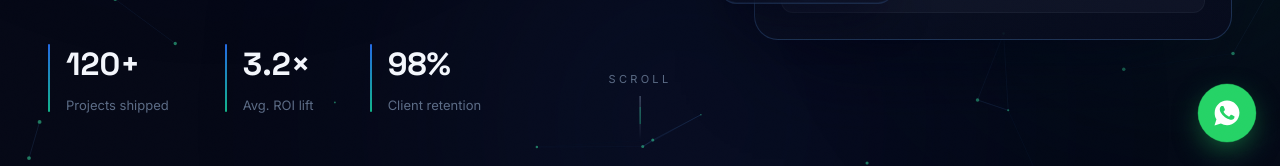
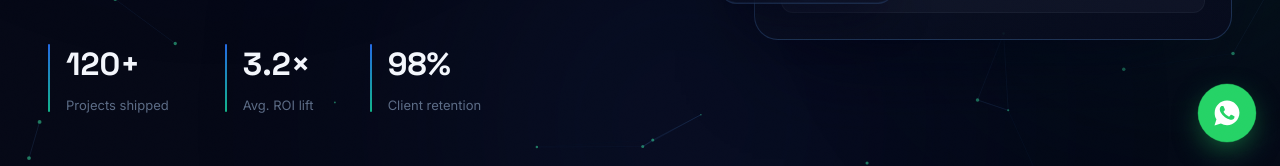
Before and after one commit to santosh-workspace/logicmintHQ, a Next.js app: page / in a window 1280 px wide. Shown: the part 634-800 px from the top of the page. Built offline with nearby package versions, Linux system fonts and the light colour scheme.

Commit message:
newly update all the code for website

```diff
--- a/src/app/globals.css
+++ b/src/app/globals.css
@@ -184,10 +184,6 @@ section{position:relative;padding:clamp(80px,10vw,140px) 0}
 .wave i{width:3px;border-radius:3px;background:var(--mint);animation:wv 1s ease-in-out infinite}
 .wave i:nth-child(1){height:8px}.wave i:nth-child(2){height:16px;animation-delay:.12s}.wave i:nth-child(3){height:22px;animation-delay:.24s}.wave i:nth-child(4){height:12px;animation-delay:.36s}.wave i:nth-child(5){height:18px;animation-delay:.48s}.wave i:nth-child(6){height:7px;animation-delay:.6s}
 @keyframes wv{0%,100%{transform:scaleY(.5)}50%{transform:scaleY(1.15)}}
-.scroll-hint{position:absolute;bottom:26px;left:50%;transform:translateX(-50%);display:flex;flex-direction:column;align-items:center;gap:8px;color:var(--faint);font-size:11px;letter-spacing:.3em;text-transform:uppercase;opacity:0;animation:fadeIn 1s ease 2.4s forwards}
-.scroll-hint .stem{width:1px;height:44px;background:linear-gradient(var(--faint),transparent);position:relative;overflow:hidden}
-.scroll-hint .stem::after{content:"";position:absolute;top:-40%;left:0;width:100%;height:40%;background:var(--mint);animation:scrollDrop 2s ease-in-out infinite}
-@keyframes scrollDrop{to{top:110%}}
 @media(max-width:1023px){.hero-grid{grid-template-columns:1fr}.holo{max-width:520px;margin:0 auto}.chip.c2{left:-8px}}
 @media(max-width:767px){.hero-grid>div:first-child{text-align:center}}
 
--- a/src/components/Hero.tsx
+++ b/src/components/Hero.tsx
@@ -210,9 +210,6 @@ export default function Hero() {
           </div>
         </div>
       </div>
-      <div className="scroll-hint" aria-hidden="true">
-        Scroll<div className="stem" />
-      </div>
     </header>
   );
 }
```
